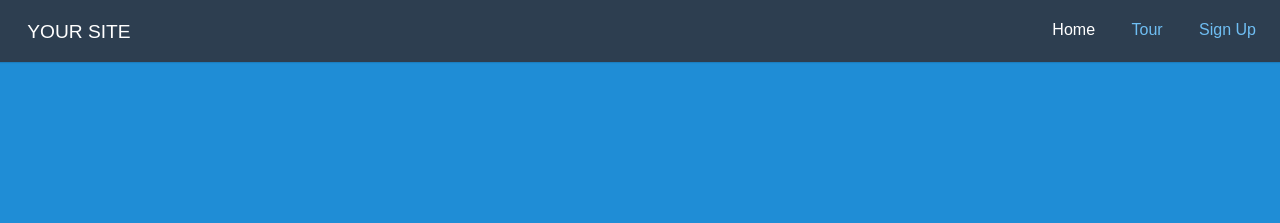
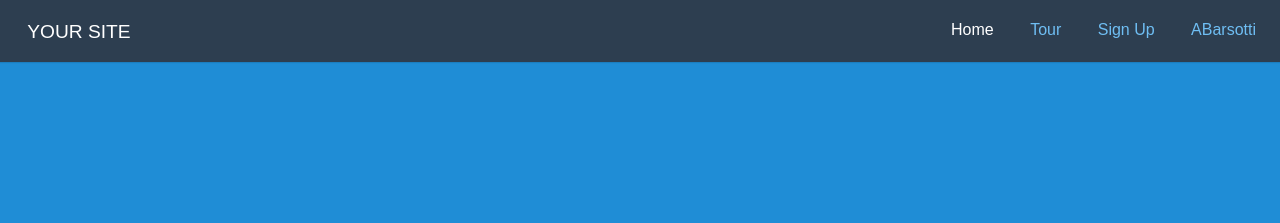
Before and after one commit to mpozzoknx/workshop-git, a plain HTML site: page index.html in a window 1280 px wide. Shown: the top 223 px of the page. Drawn offline with nearby package versions, Linux system fonts and the light colour scheme.

Commit message:
Agrego página ABarsotti.

```diff
--- a/index.html
+++ b/index.html
@@ -42,6 +42,7 @@
             <li class="pure-menu-item pure-menu-selected"><a href="#" class="pure-menu-link">Home</a></li>
             <li class="pure-menu-item"><a href="#" class="pure-menu-link">Tour</a></li>
             <li class="pure-menu-item"><a href="#" class="pure-menu-link">Sign Up</a></li>
+            <li class="pure-menu-item"><a href="abarsotti.html" class="pure-menu-link">ABarsotti</a></li>
         </ul>
     </div>
 </div>
```
Also changed, not shown: abarsotti.html (added, +1 -0 lines).
